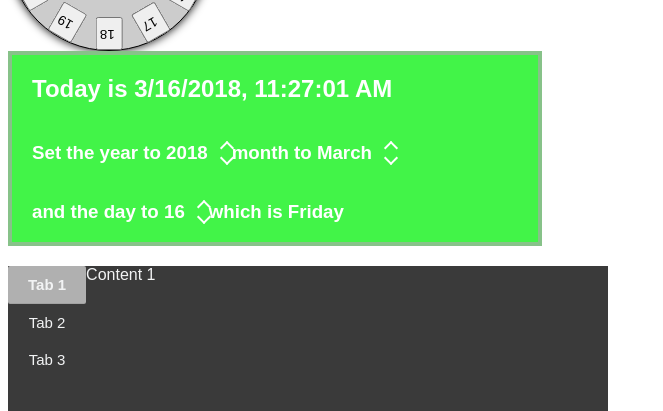
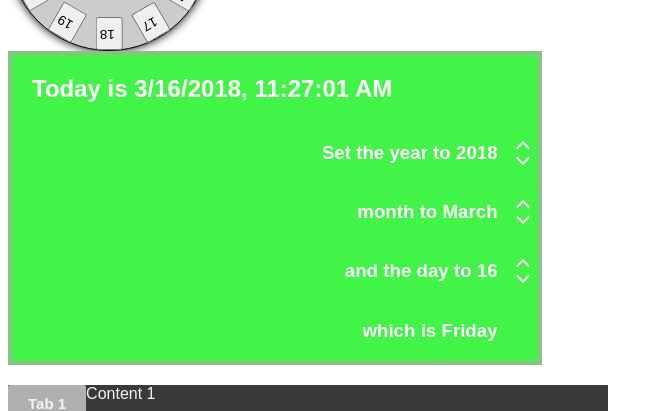
Before and after one commit to fanney83/WEPO_assignment5, a React app in the folder infinitymodules/: page / in a window 1280 px wide. Shown: the part 1000-1411 px from the top of the page, without its empty margins (0-663 px from the left). Built offline with nearby package versions, Linux system fonts and the light colour scheme.

Commit message:
loka look á datePicker

```diff
--- a/infinitymodules/src/components/DatePicker/DatePicker.css
+++ b/infinitymodules/src/components/DatePicker/DatePicker.css
@@ -7,6 +7,16 @@
     padding-left: 20px;
     background-color: #42f448;
     color: white;
+}
+
+.row {
+    width: 100%;
+    display: flex;
+    justify-content: flex-end;
+}
+
+.lastline {
+    padding-right: 40px;
 }
 
 .btnDWN {
@@ -21,6 +31,7 @@
     color: inherit;
     background-color: transparent;
     background-repeat:no-repeat;
+    outline: none;
 }
 
 .btnUP {
@@ -29,10 +40,12 @@
 }
 
 .btns {
+
     display: flex;
     flex-direction:column;
     justify-content: center;
-    padding-left: 14px;
+    padding-left: 20px;
+    padding-right: 10px;
 }
 
 .yearBtn {
--- a/infinitymodules/src/components/DatePicker/DatePicker.js
+++ b/infinitymodules/src/components/DatePicker/DatePicker.js
@@ -43,22 +43,30 @@ class DatePicker extends React.Component {
         return (
             <div className={css.container}>
                 <h2>Today is {d.toLocaleString(this.props.locale)} </h2>
+                <div className={css.row}>
                     <h3>Set the year to {this.state.year}</h3>
                     <div className={css.yearBtn}>
                         <button className={css.btnUP} onClick={() => this.setState({year: this.state.year + 1})}></button>
                         <button className={css.btnDWN} onClick={() => this.setState({year: this.state.year - 1})}></button>
                     </div>
+                </div>
+                <div className={css.row}>
                     <h3>month to {months[this.state.month]}</h3>
                     <div className={css.monthBtn}>
                         <button className={css.btnUP}  onClick={() => this.setState({month: this.state.month + 1})}></button>
                         <button className={css.btnDWN}  onClick={() => this.setState({month: this.state.month - 1})}></button>
                     </div>
+                </div>
+                <div className={css.row}>
                     <h3>and the day to {this.state.day}</h3>
                     <div className={css.dayBtn}>
                         <button className={css.btnUP}  onClick={() => this.setState({day: this.state.day + 1, weekday:this.state.weekday + 1})}></button>
                         <button className={css.btnDWN}  onClick={() => this.setState({day: this.state.day - 1, weekday:this.state.weekday - 1})}></button>
                     </div>
-                <h3> which is {days[this.state.weekday]}</h3>
+                </div>
+                <div className={css.row}>
+                    <h3 className={css.lastline}>which is {days[this.state.weekday]}</h3>
+                </div>
             </div>
         );
 
```
Lines whose indentation alone changed are shown as unchanged.
